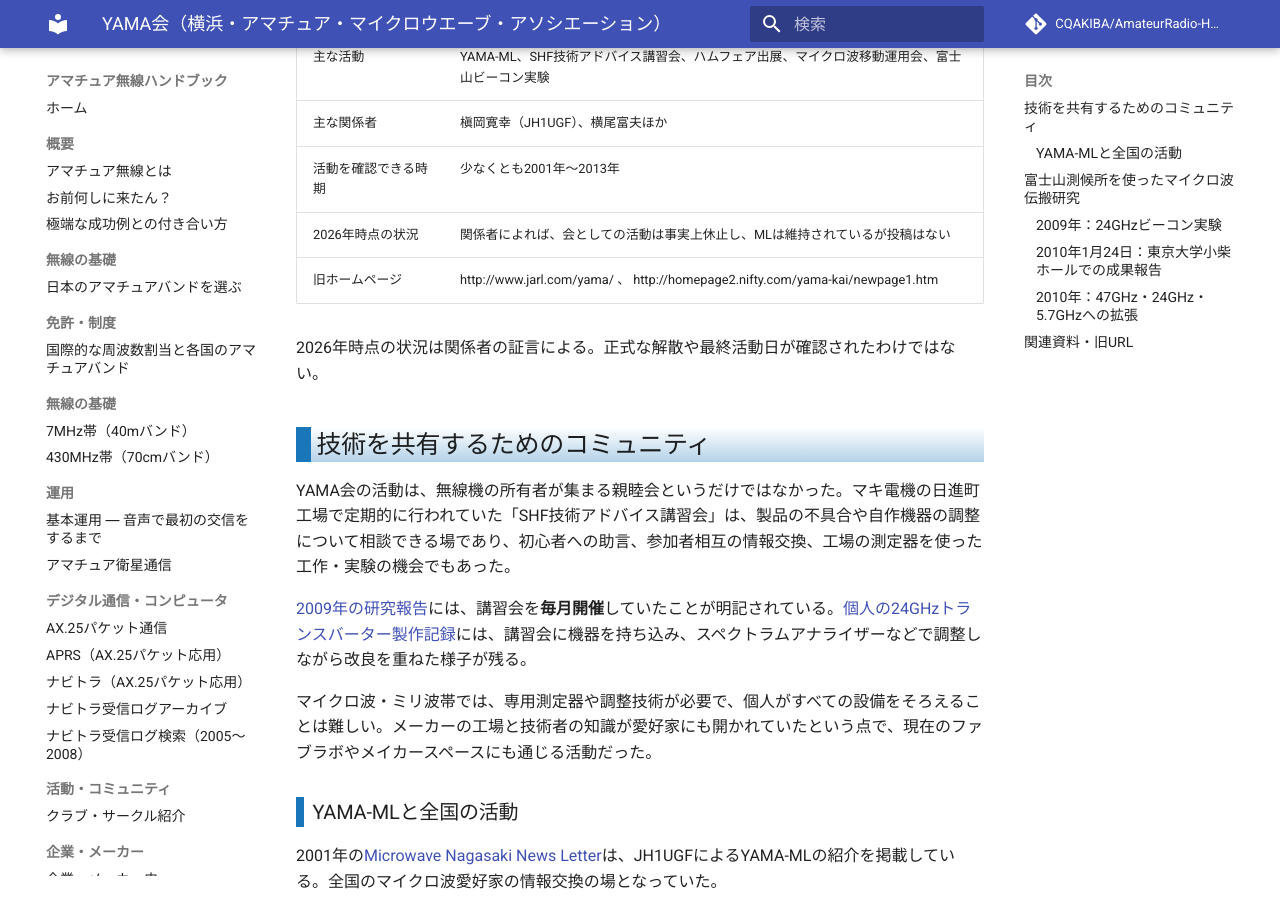
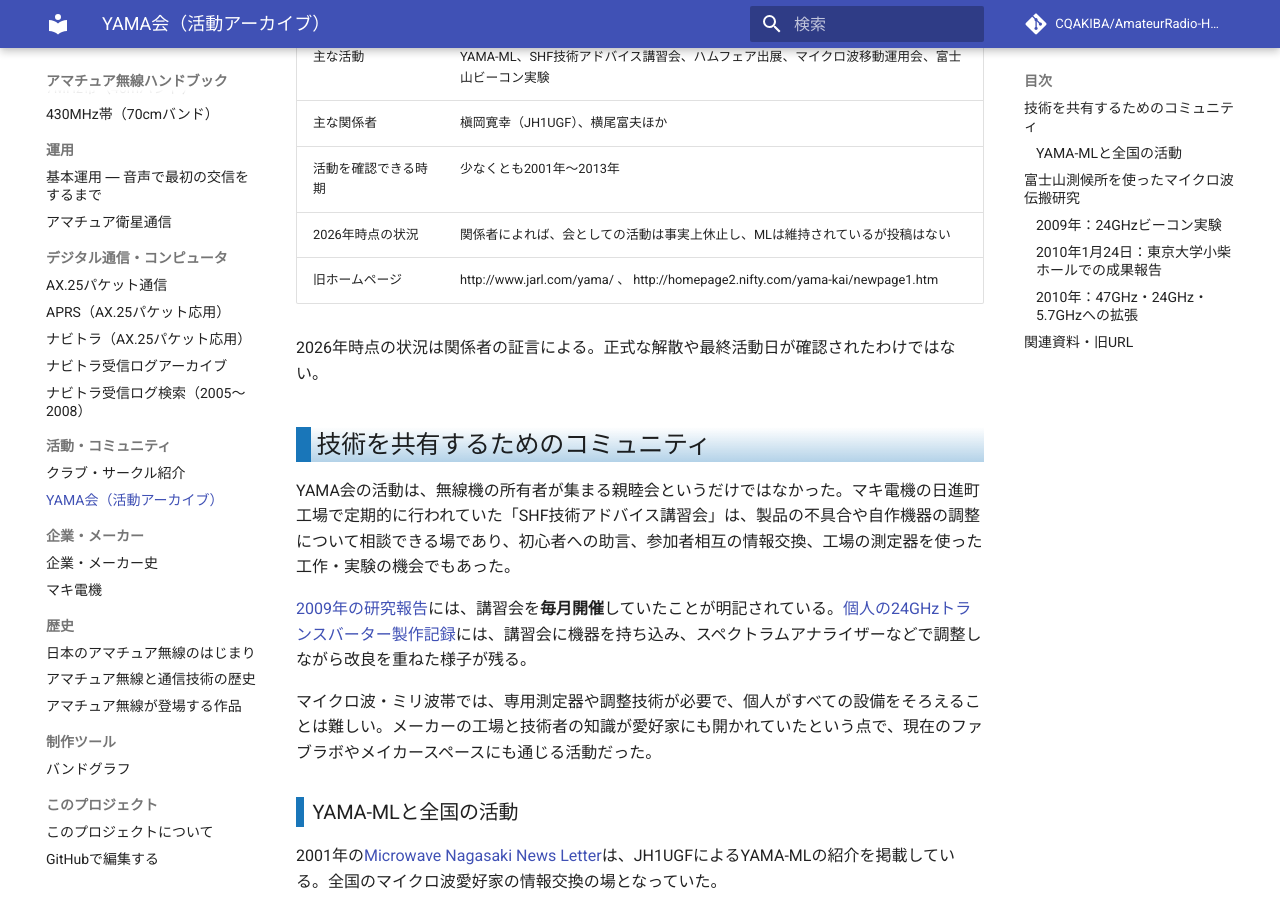
Before and after one commit to CQAKIBA/AmateurRadio-Handbook, an MkDocs documentation site: the page built from docs/clubs/history/YAMA会.md, in a window 1280 px wide and 900 px high, scrolled down 606 px. Built offline with MkDocs 1.6.1 and Material for MkDocs 9.7.7, drawn with Linux system fonts in a browser that asks for light colours; comment, search, counter and statistics services are not loaded.

Commit message:
docs: register historical YAMA club archive

```diff
--- a/mkdocs.yml
+++ b/mkdocs.yml
@@ -32,6 +32,7 @@
       - ナビトラ受信ログ検索（2005～2008）: 07_デジタル通信・コンピュータ/ナビトラ受信ログ一覧.md
   - 活動・コミュニティ:
       - クラブ・サークル紹介: clubs/index.md
+      - YAMA会（活動アーカイブ）: clubs/history/YAMA会.md
   - 企業・メーカー:
       - 企業・メーカー史: 16_企業・メーカー/index.md
       - マキ電機: 16_企業・メーカー/マキ電機.md
```
